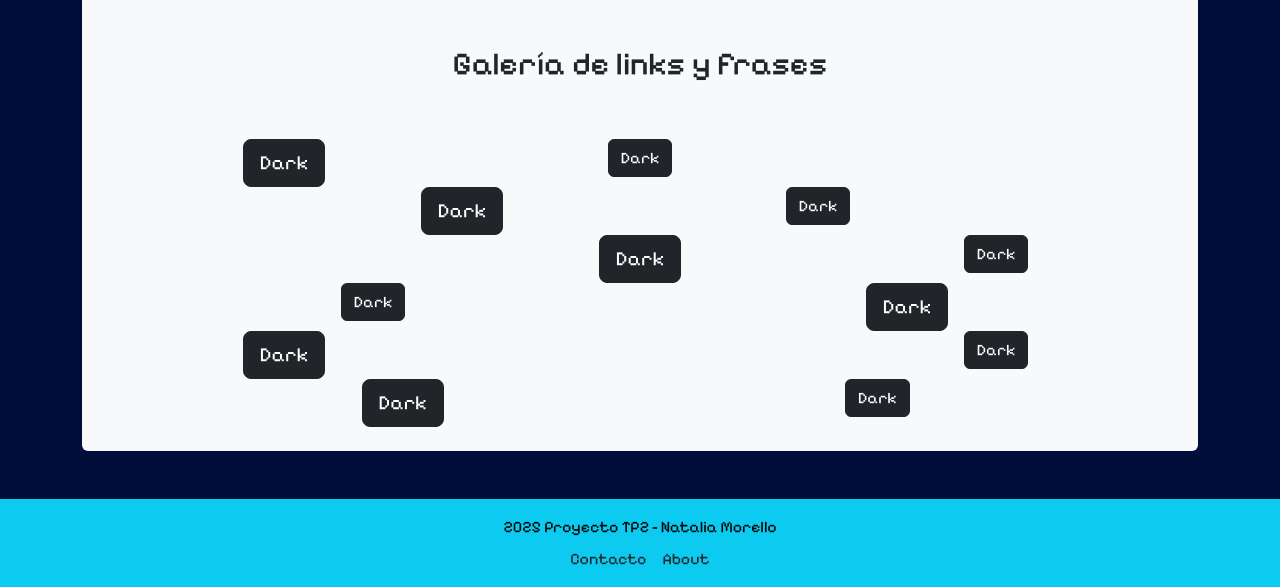
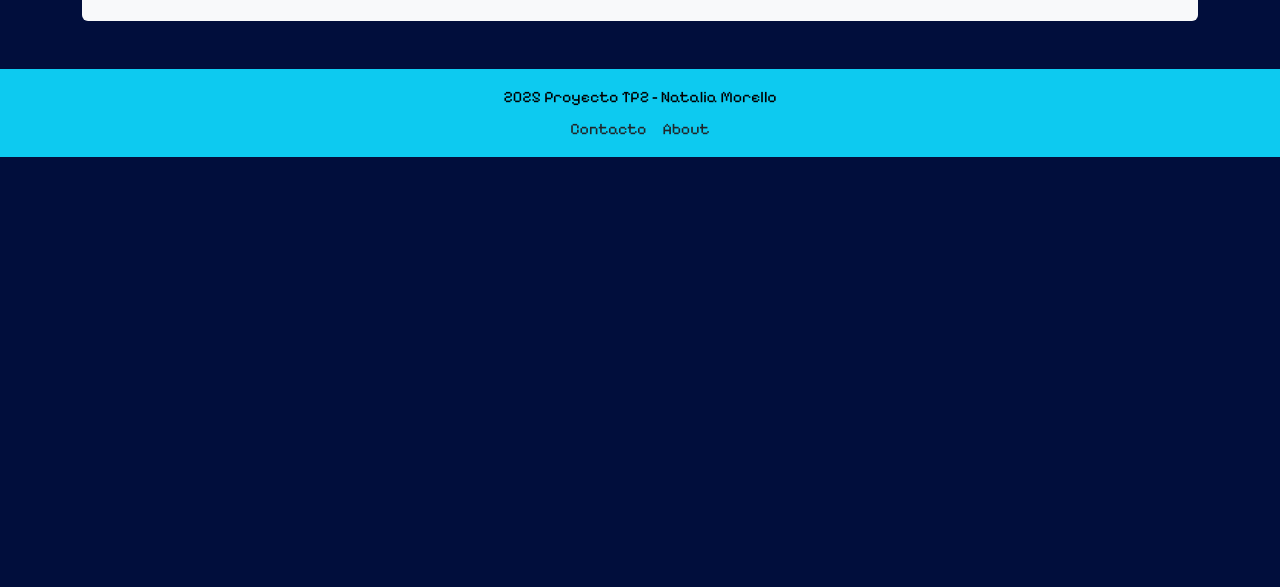
Before and after one commit to nataliamorello/tp2nataliamorello, a plain HTML site: page galeria.html in a window 1280 px wide. Shown: the part 1031-1618 px from the top of the page. After the commit the page ends 1188 px from the top, so only its background shows below. Drawn offline with nearby package versions, Linux system fonts and the light colour scheme; a web font is replaced by a local one.

Commit message:
solucion de errores de sincronizacion

```diff
--- a/galeria.html
+++ b/galeria.html
@@ -98,60 +98,6 @@
 
 
 
-  <!-- Contenido -->
-<div class="container text-center">
-
-<h2 class="p-5">Galería de links y frases</h2>
-
-  <div class="row justify-content-start">
-    <div class="col-4">
-      <button type="button" class="btn btn-dark btn-lg">Dark</button>
-    </div>
-    <div class="col-4">
-      <button type="button" class="btn btn-dark">Dark</button>
-    </div>
-  </div>
-  <div class="row justify-content-center">
-    <div class="col-4">
-      <button type="button" class="btn btn-dark btn-lg">Dark</button>
-    </div>
-    <div class="col-4">
-      <button type="button" class="btn btn-dark">Dark</button>
-    </div>
-  </div>
-  <div class="row justify-content-end">
-    <div class="col-4">
-      <button type="button" class="btn btn-dark btn-lg">Dark</button>
-    </div>
-    <div class="col-4">
-      <button type="button" class="btn btn-dark">Dark</button>
-    </div>
-  </div>
-  <div class="row justify-content-around">
-    <div class="col-4">
-      <button type="button" class="btn btn-dark">Dark</button>
-    </div>
-    <div class="col-4">
-      <button type="button" class="btn btn-dark btn-lg">Dark</button>
-    </div>
-  </div>
-  <div class="row justify-content-between">
-    <div class="col-4">
-      <button type="button" class="btn btn-dark btn-lg">Dark</button>
-    </div>
-    <div class="col-4">
-      <button type="button" class="btn btn-dark">Dark</button>
-    </div>
-  </div>
-  <div class="row justify-content-evenly">
-    <div class="col-4">
-      <button type="button" class="btn btn-dark btn-lg">Dark</button>
-    </div>
-    <div class="col-4">
-      <button type="button" class="btn btn-dark">Dark</button>
-    </div>
-  </div>
-</div>
 
 
 </div>
```
